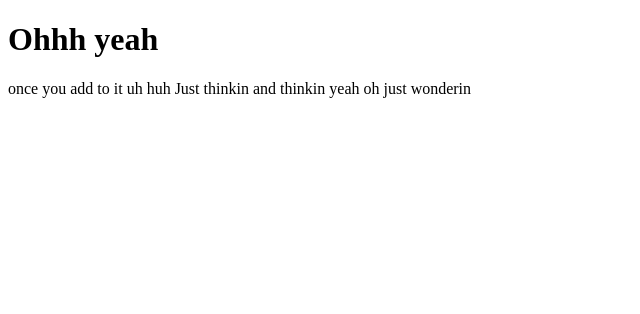
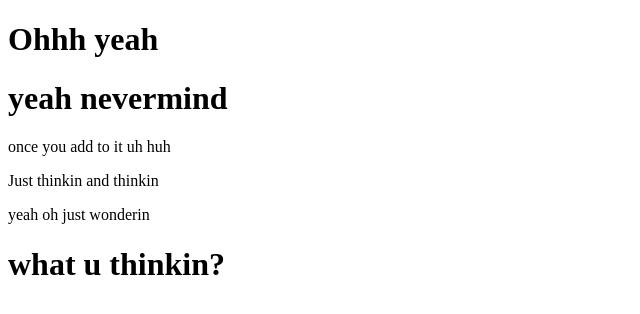
Before and after one commit to morectangles/git-test, a website: page index.html in a window 1280 px wide. Shown: the whole page, without its empty margins (0-640 px from the left). Drawn offline with Linux system fonts and the light colour scheme.

Commit message:
Using NPM

```diff
--- a/index.html
+++ b/index.html
@@ -1,9 +1,12 @@
 <!DOCTYPE html>
 <html>
-<h1>Ohhh yeah</h1>
-<body>
-    <p1> once you add to it uh huh</p1>
-    Just thinkin and thinkin
-    <p2>yeah oh just wonderin</p2>
+    <body>
+        <h1>Ohhh yeah</h1>
+
+        <h1>yeah nevermind</h1>
+    <p> once you add to it uh huh</p>
+    <p>Just thinkin and thinkin</p>
+    <p>yeah oh just wonderin</p>
+    <h1>what u thinkin?</h1>
 </body>
 </html>
```
Also changed, not shown: package.json (added, +25 -0 lines), 2 other files.
